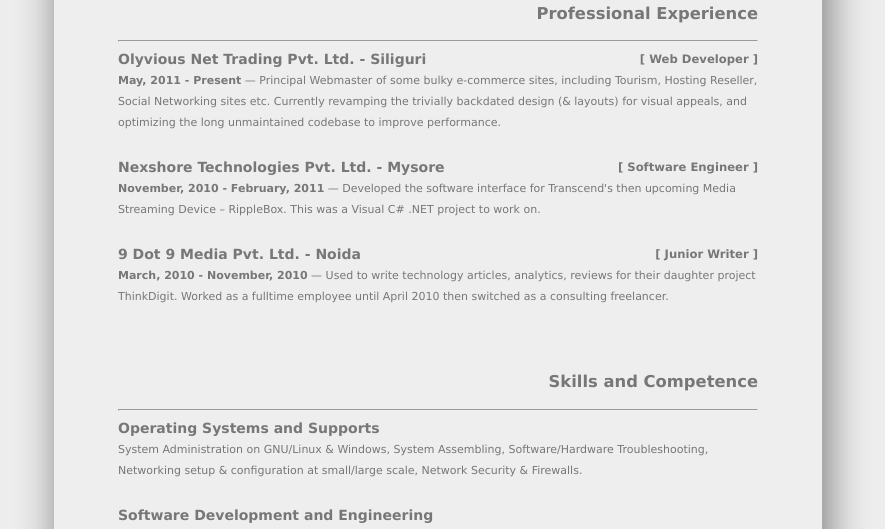
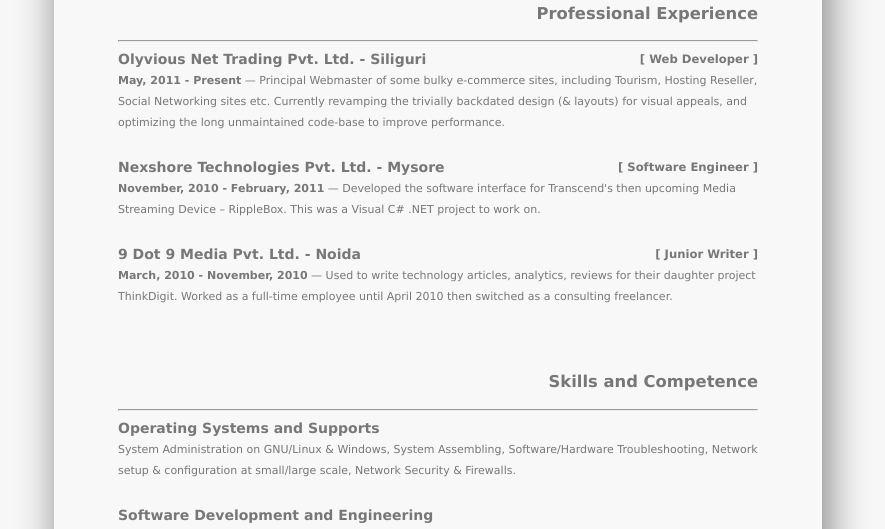
Before and after one commit to debloper/resume, a plain HTML site: page resume.htm in a window 1280 px wide. Shown: the part 252-781 px from the top of the page, without its empty margins (202-1087 px from the left). Drawn offline with Linux system fonts and the light colour scheme.

Commit message:
[bugfix] spellchecks and brighter background

```diff
--- a/resume.htm
+++ b/resume.htm
@@ -24,18 +24,18 @@
       <h3>Professional Experience</h3><hr />
       <h4>Olyvious Net Trading Pvt. Ltd. - Siliguri</h4>
       <h5>[ Web Developer ]</h5>
-      <p><b>May, 2011 - Present</b> &mdash; Principal Webmaster of some bulky e-commerce sites, including Tourism, Hosting Reseller, Social Networking sites etc. Currently revamping the trivially backdated design (& layouts) for visual appeals, and optimizing the long unmaintained codebase to improve performance.</p>
+      <p><b>May, 2011 - Present</b> &mdash; Principal Webmaster of some bulky e-commerce sites, including Tourism, Hosting Reseller, Social Networking sites etc. Currently revamping the trivially backdated design (& layouts) for visual appeals, and optimizing the long unmaintained code-base to improve performance.</p>
       <h4>Nexshore Technologies Pvt. Ltd. - Mysore</h4>
       <h5>[ Software Engineer ]</h5>
       <p><b>November, 2010 - February, 2011</b> &mdash; Developed the software interface for Transcend's then upcoming Media Streaming Device &ndash; RippleBox. This was a Visual C# .NET project to work on.</p>
       <h4>9 Dot 9 Media Pvt. Ltd. - Noida</h4>
       <h5>[ Junior Writer ]</h5>
-      <p><b>March, 2010 - November, 2010</b> &mdash; Used to write technology articles, analytics, reviews for their daughter project ThinkDigit. Worked as a fulltime employee until April 2010 then switched as a consulting freelancer.</p>
+      <p><b>March, 2010 - November, 2010</b> &mdash; Used to write technology articles, analytics, reviews for their daughter project ThinkDigit. Worked as a full-time employee until April 2010 then switched as a consulting freelancer.</p>
     </section>
     <section>
       <h3>Skills and Competence</h3><hr />
       <h4>Operating Systems and Supports</h4>
-      <p>System Administration on GNU/Linux &amp; Windows, System Assembling, Software/Hardware Troubleshooting, Networking setup &amp; configuration at small/large scale, Network Security &amp; Firewalls.</p>
+      <p>System Administration on GNU/Linux &amp; Windows, System Assembling, Software/Hardware Troubleshooting, Network setup &amp; configuration at small/large scale, Network Security &amp; Firewalls.</p>
       <h4>Software Development and Engineering</h4>
       <p>Can handle most modern programming languages with moderate efficiency. Have experience working on C/C++, XUL/XPCOM, Qt &amp; .NET and many other such Languages and Frameworks. Used to with Git and Mercurial revision control system.</p>
       <h4>Web Design and Development</h4>
--- a/style.css
+++ b/style.css
@@ -8,7 +8,7 @@
 	min-width: 640px;
 	max-width: 960px;
 	color: #777;
-	background: #EEE;
+	background: #f8f8f8;
 	font: 14px Verdana, Geneva, sans-serif;
 	line-height: 150%;
 	box-shadow: 5px 10px 40px rgba(0,0,0,0.5);
```
